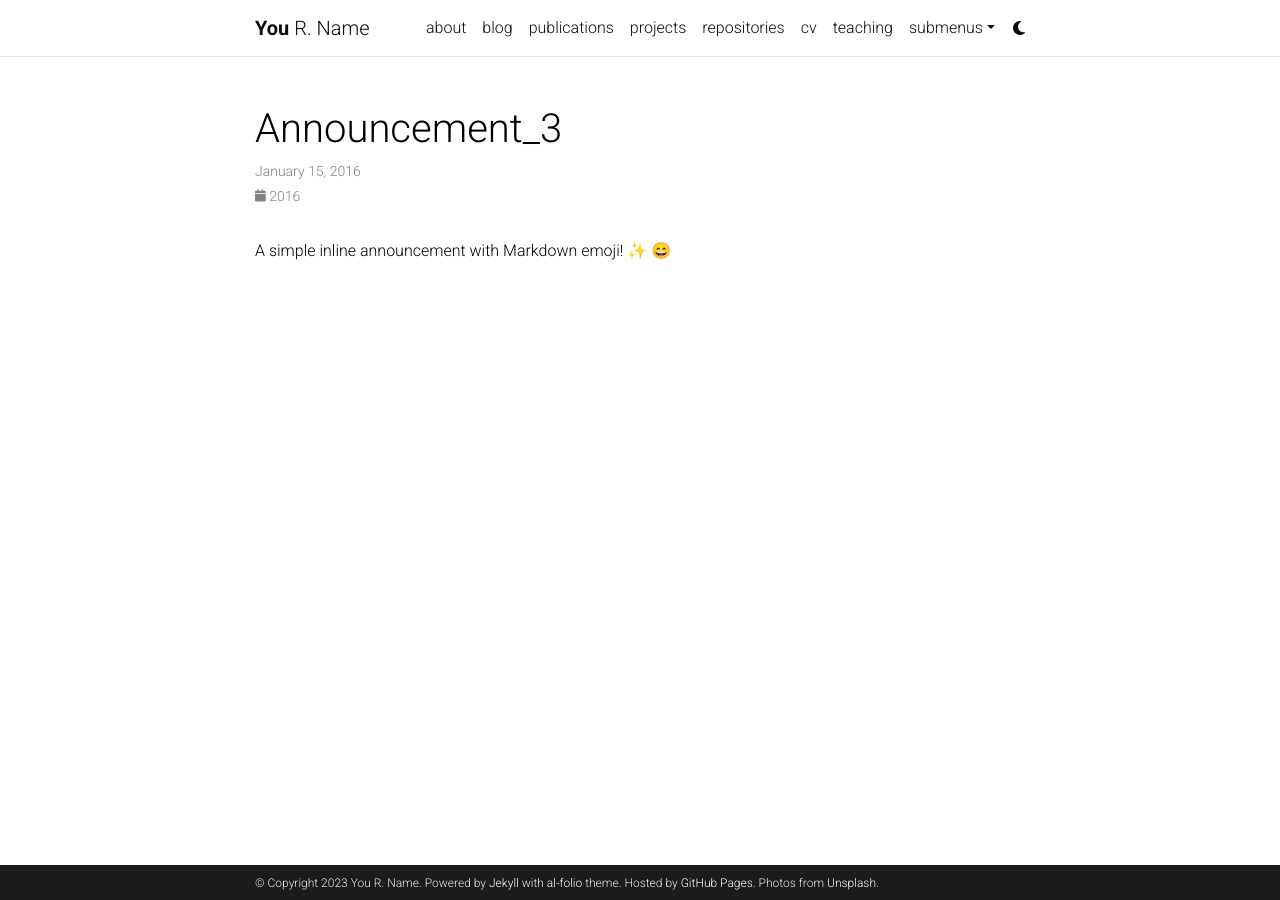
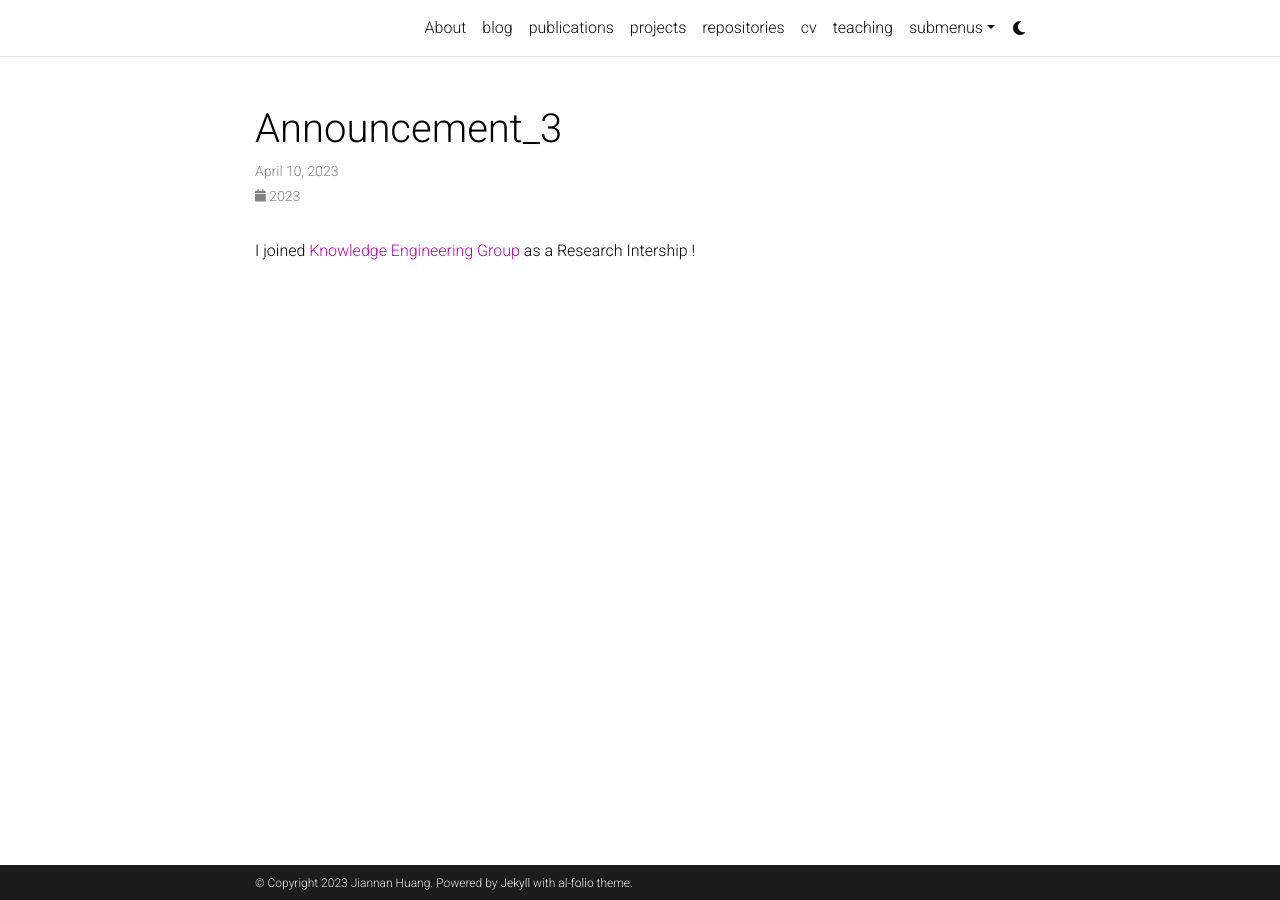
Before and after one commit to Rbrq03/Rbrq03.github.io, a Jekyll site: the page built from _news/announcement_3.md, in a window 1280 px wide. Built offline with Jekyll 4.4.1, drawn with Linux system fonts in a browser that asks for light colours; emoji names are drawn with the system emoji font; comment, search, counter and statistics services are not loaded; a style sheet for code colours, icons or effects is not loaded.

Commit message:
init_commit

```diff
--- a/_config.yml
+++ b/_config.yml
@@ -2,42 +2,39 @@
 # Site settings
 # -----------------------------------------------------------------------------
 
-title: blank # the website title (if blank, full name will be used instead)
-first_name: You
-middle_name: R.
-last_name: Name
-email: you@example.com
+title: # the website title (if blank, full name will be used instead)
+first_name: Jiannan
+middle_name:
+last_name: Huang
+email: rbrq03@gmail.com
 description: > # the ">" symbol means to ignore newlines until "footer_text:"
-  A simple, whitespace theme for academics. Based on [*folio](https://github.com/bogoli/-folio) design.
+  Homepage of Jiannan Huang
 footer_text: >
   Powered by <a href="https://jekyllrb.com/" target="_blank">Jekyll</a> with <a href="https://github.com/alshedivat/al-folio">al-folio</a> theme.
-  Hosted by <a href="https://pages.github.com/" target="_blank">GitHub Pages</a>.
-  Photos from <a href="https://unsplash.com" target="_blank">Unsplash</a>.
-keywords: jekyll, jekyll-theme, academic-website, portfolio-website  # add your own keywords or leave empty
+keywords: # add your own keywords or leave empty
+lang: en # the language of your site (for example: en, fr, cn, ru, etc.)
+icon: ⚛️ # the emoji used as the favicon (alternatively, provide image name in /assets/img/)
 
-lang: en # the language of your site (for example: en, fr, cn, ru, etc.)
-icon: ⚛️  # the emoji used as the favicon (alternatively, provide image name in /assets/img/)
-
-url: https://alshedivat.github.io # the base hostname & protocol for your site
-baseurl: /al-folio # the subpath of your site, e.g. /blog/
+url: https://rbrq03.github.io # the base hostname & protocol for your site
+baseurl: # the subpath of your site, e.g. /blog/
 last_updated: false # set to true if you want to display last updated in the footer
-impressum_path:  # set to path to include impressum link in the footer, use the same path as permalink in a page, helps to conform with EU GDPR
+impressum_path: # set to path to include impressum link in the footer, use the same path as permalink in a page, helps to conform with EU GDPR
 
 # -----------------------------------------------------------------------------
 # Theme
 # -----------------------------------------------------------------------------
 
 # code highlighter theme
-highlight_theme_light: github   # https://github.com/jwarby/jekyll-pygments-themes
-highlight_theme_dark: native    # https://github.com/jwarby/jekyll-pygments-themes
+highlight_theme_light: github # https://github.com/jwarby/jekyll-pygments-themes
+highlight_theme_dark: native # https://github.com/jwarby/jekyll-pygments-themes
 
 # repo color theme
-repo_theme_light: default       # https://github.com/anuraghazra/github-readme-stats/blob/master/themes/README.md
-repo_theme_dark: dark           # https://github.com/anuraghazra/github-readme-stats/blob/master/themes/README.md
+repo_theme_light: default # https://github.com/anuraghazra/github-readme-stats/blob/master/themes/README.md
+repo_theme_dark: dark # https://github.com/anuraghazra/github-readme-stats/blob/master/themes/README.md
 repo_trophies:
   enabled: true
-  theme_light: flat    # https://github.com/ryo-ma/github-profile-trophy
-  theme_dark: gitdimmed  # https://github.com/ryo-ma/github-profile-trophy
+  theme_light: flat # https://github.com/ryo-ma/github-profile-trophy
+  theme_dark: gitdimmed # https://github.com/ryo-ma/github-profile-trophy
 
 # -----------------------------------------------------------------------------
 # RSS Feed
@@ -71,9 +68,9 @@
 # Social integration
 # -----------------------------------------------------------------------------
 
-github_username: # your GitHub user name
+github_username: Rbrq03 # your GitHub user name
 gitlab_username: # your GitLab user name
-twitter_username: # your Twitter handle
+twitter_username: Rbrq03 # your Twitter handle
 mastodon_username: # your mastodon instance+username in the format instance.tld/@username
 linkedin_username: # your LinkedIn user name
 telegram_username: # your Telegram user name
@@ -112,11 +109,11 @@
 # Analytics and search engine verification
 # -----------------------------------------------------------------------------
 
-google_analytics:  # your Google Analytics measurement ID (format: G-XXXXXXXXXX)
-panelbear_analytics:  # panelbear analytics site ID (format: XXXXXXXXX)
+google_analytics: # your Google Analytics measurement ID (format: G-XXXXXXXXXX)
+panelbear_analytics: # panelbear analytics site ID (format: XXXXXXXXX)
 
-google_site_verification:  # your google-site-verification ID (Google Search Console)
-bing_site_verification:  # out your bing-site-verification ID (Bing Webmaster)
+google_site_verification: # your google-site-verification ID (Google Search Console)
+bing_site_verification: # out your bing-site-verification ID (Bing Webmaster)
 
 # -----------------------------------------------------------------------------
 # Blog
@@ -139,15 +136,15 @@
 # Follow instructions on https://giscus.app/ to setup for your repo to fill out
 # the information below.
 giscus:
-  repo: alshedivat/al-folio      # <your-github-user-name>/<your-github-repo-name>
+  repo: alshedivat/al-folio # <your-github-user-name>/<your-github-repo-name>
   repo_id: MDEwOlJlcG9zaXRvcnk2MDAyNDM2NQ==
-  category: Comments             # name of the category under which discussions will be created
+  category: Comments # name of the category under which discussions will be created
   category_id: DIC_kwDOA5PmLc4CTBt6
-  mapping: title                 # identify discussions by post title
-  strict: 1                      # use strict identification mode
-  reactions_enabled: 1           # enable (1) or disable (0) emoji reactions
-  input_position: bottom         # whether to display input form below (bottom) or above (top) the comments
-  theme: preferred_color_scheme  # name of the color scheme (preferred works well with al-folio light/dark mode)
+  mapping: title # identify discussions by post title
+  strict: 1 # use strict identification mode
+  reactions_enabled: 1 # enable (1) or disable (0) emoji reactions
+  input_position: bottom # whether to display input form below (bottom) or above (top) the comments
+  theme: preferred_color_scheme # name of the color scheme (preferred works well with al-folio light/dark mode)
   emit_metadata: 0
   lang: en
 
@@ -196,7 +193,7 @@
 kramdown:
   input: GFM
   syntax_highlighter_opts:
-    css_class: 'highlight'
+    css_class: "highlight"
     span:
       line_numbers: false
     block:
@@ -204,7 +201,7 @@
       start_line: 1
 
 # Includes & excludes
-include: ['_pages']
+include: ["_pages"]
 exclude:
   - bin
   - Gemfile
@@ -243,7 +240,7 @@
 # -----------------------------------------------------------------------------
 
 jekyll-minifier:
-  exclude: ['robots.txt']
+  exclude: ["robots.txt"]
   uglifier_args:
     harmony: true
 
@@ -258,18 +255,17 @@
     tag: archive-tag
     category: archive-category
   permalinks:
-    year: '/blog/:year/'
-    tag: '/blog/tag/:name/'
-    category: '/blog/category/:name/'
+    year: "/blog/:year/"
+    tag: "/blog/tag/:name/"
+    category: "/blog/category/:name/"
 
-display_tags: ['formatting', 'images', 'links', 'math', 'code'] # these tags will be displayed on the front page of your blog
+display_tags: ["formatting", "images", "links", "math", "code"] # these tags will be displayed on the front page of your blog
 
 # -----------------------------------------------------------------------------
 # Jekyll Scholar
 # -----------------------------------------------------------------------------
 
 scholar:
-
   last_name: [Einstein]
   first_name: [Albert, A.]
 
@@ -298,12 +294,28 @@
   dimensions_badge: true # Dimensions badge (https://badge.dimensions.ai/)
 
 # Filter out certain bibtex entry keywords used internally from the bib output
-filtered_bibtex_keywords: [abbr, abstract, arxiv, bibtex_show, html, pdf, selected, supp, blog, code, poster, slides, website, preview, altmetric]
+filtered_bibtex_keywords:
+  [
+    abbr,
+    abstract,
+    arxiv,
+    bibtex_show,
+    html,
+    pdf,
+    selected,
+    supp,
+    blog,
+    code,
+    poster,
+    slides,
+    website,
+    preview,
+    altmetric,
+  ]
 
 # Maximum number of authors to be shown for each publication (more authors are visible on click)
-max_author_limit: 3  # leave blank to always show all authors
-more_authors_animation_delay: 10  # more authors are revealed on click using animation; smaller delay means faster animation
-
+max_author_limit: 3 # leave blank to always show all authors
+more_authors_animation_delay: 10 # more authors are revealed on click using animation; smaller delay means faster animation
 
 # -----------------------------------------------------------------------------
 # Jekyll Link Attributes
@@ -315,7 +327,6 @@
   rel: external nofollow noopener
   target: _blank
   exclude:
-
 
 # -----------------------------------------------------------------------------
 # Responsive WebP Images
@@ -342,29 +353,31 @@
 # -----------------------------------------------------------------------------
 
 jekyll-diagrams:
-    # configuration, see https://github.com/zhustec/jekyll-diagrams.
-    # feel free to comment out this section if not using jekyll diagrams.
-
+  # configuration, see https://github.com/zhustec/jekyll-diagrams.
+  # feel free to comment out this section if not using jekyll diagrams.
 
 # -----------------------------------------------------------------------------
 # Optional Features
 # -----------------------------------------------------------------------------
 
-enable_google_analytics:    false  # enables google analytics
-enable_panelbear_analytics: false  # enables panelbear analytics
-enable_google_verification: false  # enables google site verification
-enable_bing_verification:   false  # enables bing site verification
-enable_masonry:             true   # enables automatic project cards arrangement
-enable_math:                true   # enables math typesetting (uses MathJax)
-enable_tooltips:            false  # enables automatic tooltip links generated
-                                   # for each section titles on pages and posts
-enable_darkmode:            true   # enables switching between light/dark modes
-enable_navbar_social:       false  # enables displaying social links in the
-                                   # navbar on the about page
-enable_project_categories:  true   # enables categorization of projects into
-                                   # multiple categories
-enable_medium_zoom:         true   # enables image zoom feature (as on medium.com)
-enable_progressbar:         true   # enables a horizontal progress bar linked to the vertical scroll position
+enable_google_analytics: false # enables google analytics
+enable_panelbear_analytics: false # enables panelbear analytics
+enable_google_verification: false # enables google site verification
+enable_bing_verification: false # enables bing site verification
+enable_masonry: true # enables automatic project cards arrangement
+enable_math: true # enables math typesetting (uses MathJax)
+enable_tooltips:
+  false # enables automatic tooltip links generated
+  # for each section titles on pages and posts
+enable_darkmode: true # enables switching between light/dark modes
+enable_navbar_social:
+  false # enables displaying social links in the
+  # navbar on the about page
+enable_project_categories:
+  true # enables categorization of projects into
+  # multiple categories
+enable_medium_zoom: true # enables image zoom feature (as on medium.com)
+enable_progressbar: true # enables a horizontal progress bar linked to the vertical scroll position
 
 # -----------------------------------------------------------------------------
 # Library versions
--- a/_news/announcement_3.md
+++ b/_news/announcement_3.md
@@ -1,8 +1,8 @@
 ---
 layout: post
-date: 2016-01-15 07:59:00-0400
+date: 2023-04-10 07:59:00-0400
 inline: true
 related_posts: false
 ---
 
-A simple inline announcement with Markdown emoji! :sparkles: :smile:
+I joined [Knowledge Engineering Group](http://keg.cs.tsinghua.edu.cn) as a Research Intership !
```
Also changed, not shown: _news/announcement_1.md (+2 -2 lines), _news/announcement_2.md (deleted, +0 -32 lines), _pages/about.md (+12 -13 lines).
